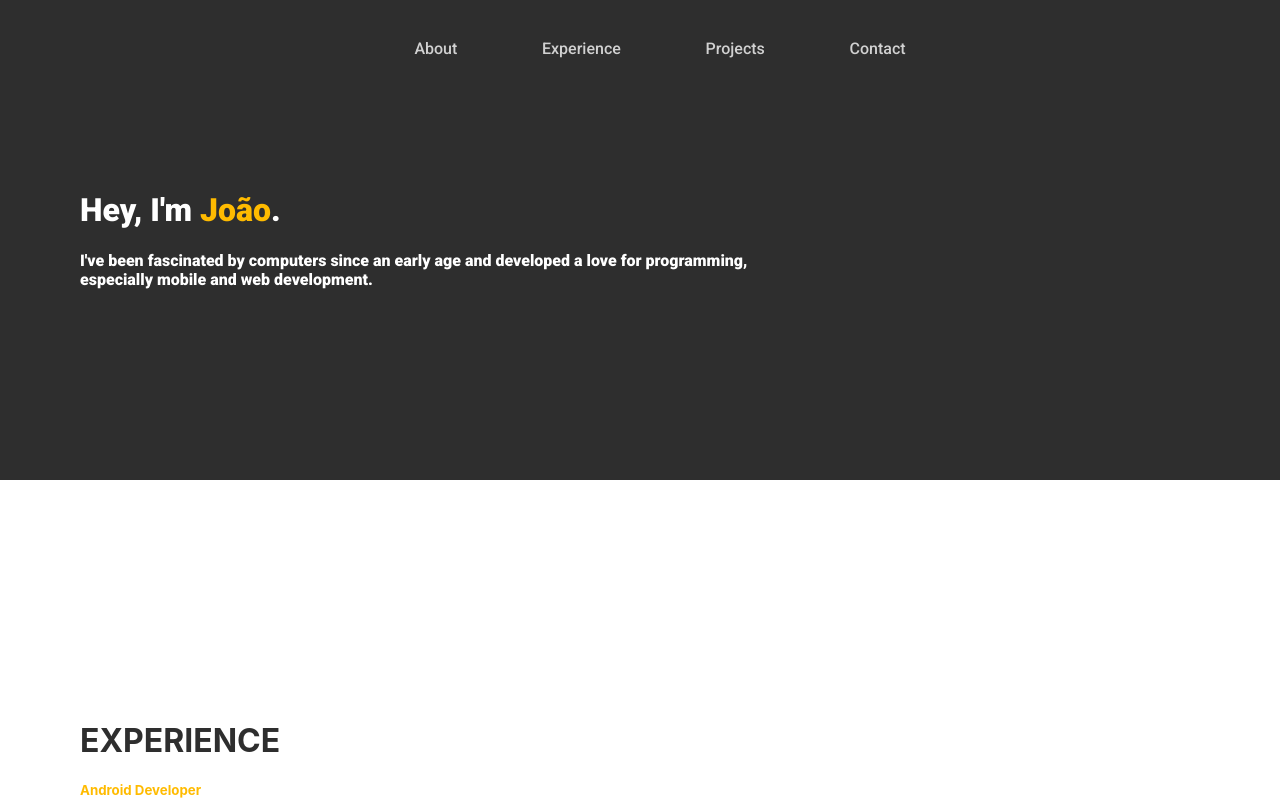
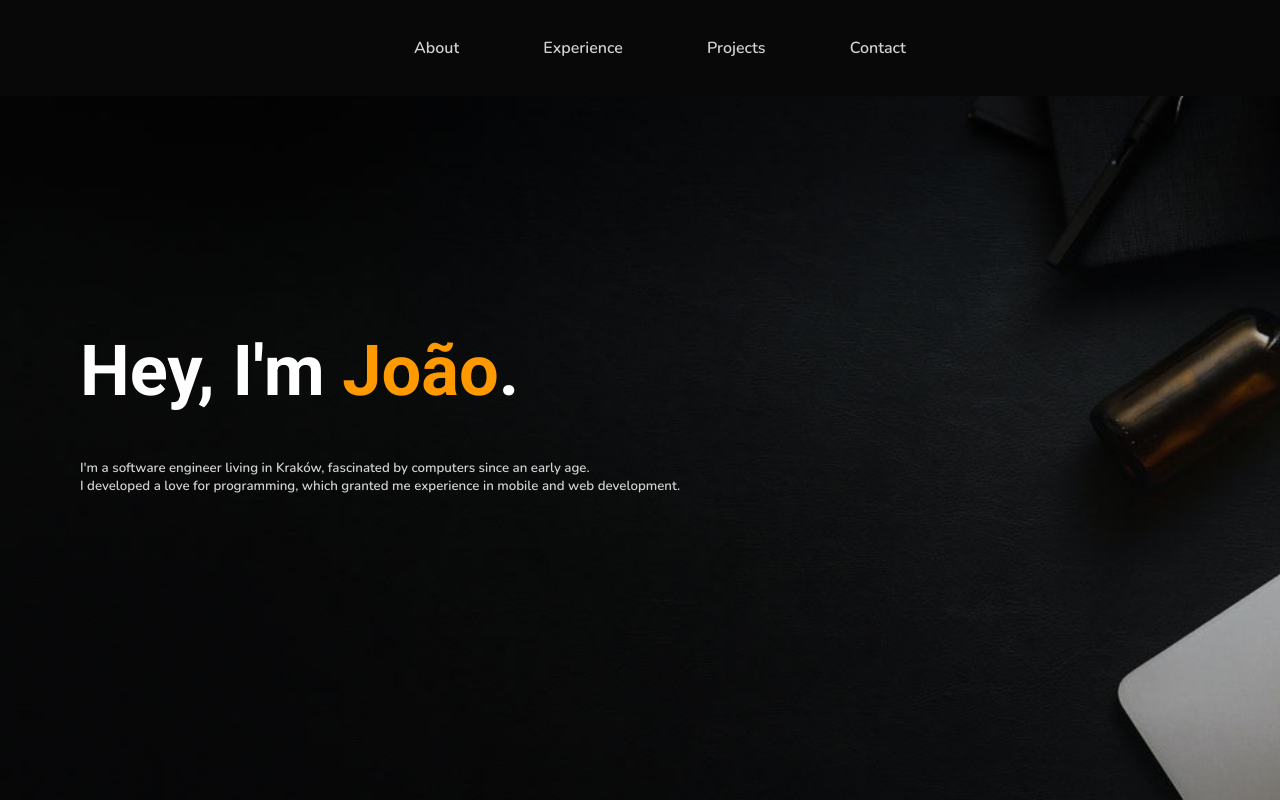
Before and after one commit to joaoarteiro/web-portfolio, a React (Create React App) app: page /projects in a window 1280 px wide. Shown: the top 802 px of the page. Built offline with nearby package versions, Linux system fonts and the light colour scheme.

Commit message:
major design changes

```diff
--- a/public/index.html
+++ b/public/index.html
@@ -10,7 +10,7 @@
       content="Web site created using create-react-app"
     />
     <link rel="apple-touch-icon" href="%PUBLIC_URL%/logo192.png" />
-    <link href="https://fonts.googleapis.com/css2?family=Roboto:wght@500;900&display=swap" rel="stylesheet">
+    <link href="https://fonts.googleapis.com/css2?family=Nunito:wght@300;600&family=Roboto:wght@700&display=swap" rel="stylesheet">
     <!--
       manifest.json provides metadata used when your web app is installed on a
       user's mobile device or desktop. See https://developers.google.com/web/fundamentals/web-app-manifest/
--- a/src/App.css
+++ b/src/App.css
@@ -13,8 +13,8 @@ nav {
   justify-content: space-around;
   align-items: center;
   min-height: 12vh;
-  background: rgb(46, 46, 46);
   color: white;
+  background-color: rgb(8, 8, 8);
 }
 
 .nav-links {
@@ -33,31 +33,35 @@ nav {
 color: rgb(209, 209, 209);
 text-decoration: none;
 overflow: hidden;
-font-family: Roboto;
--o-transition: .6s;
--ms-transition: .6s;
--moz-transition: .6s;
--webkit-transition: .6s;
-transition: .6s;
+font-family: 'Nunito', sans-serif;
+font-weight: 900;
+-o-transition: .7s;
+-ms-transition: .7s;
+-moz-transition: .7s;
+-webkit-transition: .7s;
+transition: .7s;
 }
 
 .link:hover {
-  color: rgb(255, 187, 0);
+  color: rgb(255, 153, 0);
 }
 
 
 .about-section {
   display: flex;
   margin: 0;
-  padding: 0;
+  padding: 10vh;
   width: 100%;
   align-items: center;
   text-align: center;
-  height: 60vh;
+  height: 100vh;
   margin:0 auto;
   padding: 0;
-  background: rgb(46, 46, 46);
+  background: url("./pages/About/laptop-image.jpg");
+  background-size: cover;
+
 }
+
 
 .experience-section {
   display: flex;
@@ -99,25 +103,35 @@ transition: .6s;
   background: rgb(255, 255, 255);
 }
 
+
 .title-about {
+  display: inline;
   text-align: left;
-  padding-left: 10vh;
-  font-family: Roboto;
+  margin: 10vh;
+  font-family: 'Nunito', sans-serif;
+  color: rgb(209, 209, 209);
+}
+
+.title-name {
+  font-family: 'Roboto', sans-serif;
   color: rgb(255, 255, 255);
+  font-weight: 700;
+  font-size: 2.2em;
 }
 
 .title {
+  font-family: 'Roboto', sans-serif;;
   text-align: left;
-  padding-left: 10vh;
+  margin: 10vh;
   color: rgb(46, 46, 46);
 }
 
 .text {
   text-align: left;
-  color: rgb(255, 187, 0);
+  color: rgb(255, 153, 0);
 
 }
 
 .yellow-text {
-  color: rgb(255, 187, 0);
+  color: rgb(255, 153, 0);
 }
--- a/src/App.js
+++ b/src/App.js
@@ -6,6 +6,7 @@ import About from './pages/About/About';
 import Experience from './pages/Experience/Experience';
 import Projects from './pages/Projects/Projects';
 import Contact from './pages/Contact/Contact';
+
 
 import {BrowserRouter as Router, Switch, Route} from 'react-router-dom'
 
@@ -18,7 +19,6 @@ function App() {
         <Experience/>
         <Projects/>
         <Contact/>
-
         <Switch>
           <Route path="/about" component={About} />
           <Route path="/experience" component={Experience} />
--- a/src/pages/About/About.jsx
+++ b/src/pages/About/About.jsx
@@ -1,5 +1,6 @@
 import React from 'react';
-import '../../App.css'
+import '../../App.css';
+
 
 
 function About() {
@@ -7,11 +8,12 @@ function About() {
     <div className="App">
       <div className="about-section" id="about">
         <div className="title-about">
+          <div className="title-name">
           <h1>Hey, I'm <span className="yellow-text">João</span>.</h1>
-          <h4>I've been fascinated by computers since an early age and developed a love for programming,
-            <br/> especially mobile and web development.</h4>
           </div>
-          <div class="scroll-down"></div>
+          <h5>I'm a software engineer living in Kraków, fascinated by computers since an early age.
+          <br /> I developed a love for programming, which granted me experience in mobile and web development.</h5>
+        </div>
       </div >
     </div>
   );
```
Also changed, not shown: src/pages/About/laptop-image.jpg (added).
